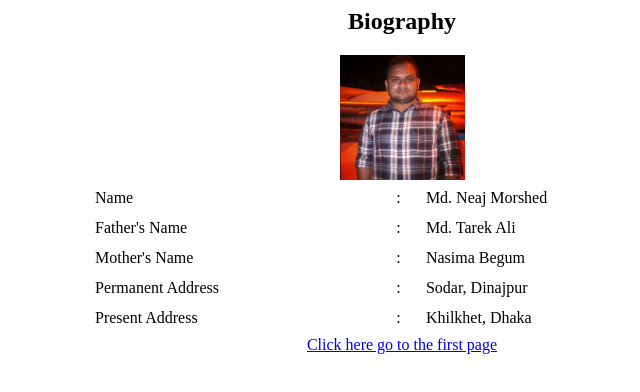
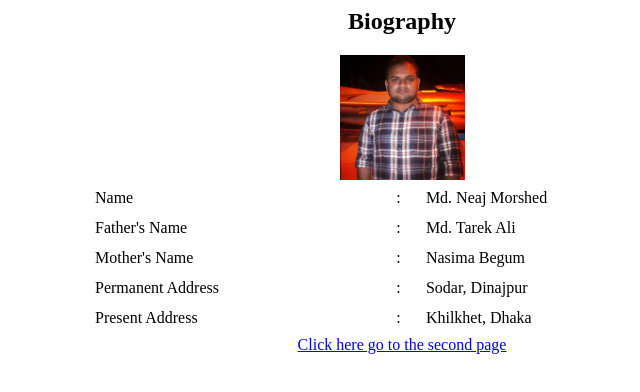
Before and after one commit to neaj0909/neaj0909.github.io, a plain HTML site: page neaj.html in a window 1280 px wide. Shown: the full height of the page, 238-878 px from the left. Drawn offline with Linux system fonts and the light colour scheme.

Commit message:
Update neaj.html

```diff
--- a/neaj.html
+++ b/neaj.html
@@ -39,7 +39,7 @@
 	</tr>
 	</table>
 
-	<a href="neaj2.html">Click here go to the first page</a>
+	<a href="neaj2.html">Click here go to the second page</a>
 
 	</body>
 
```
